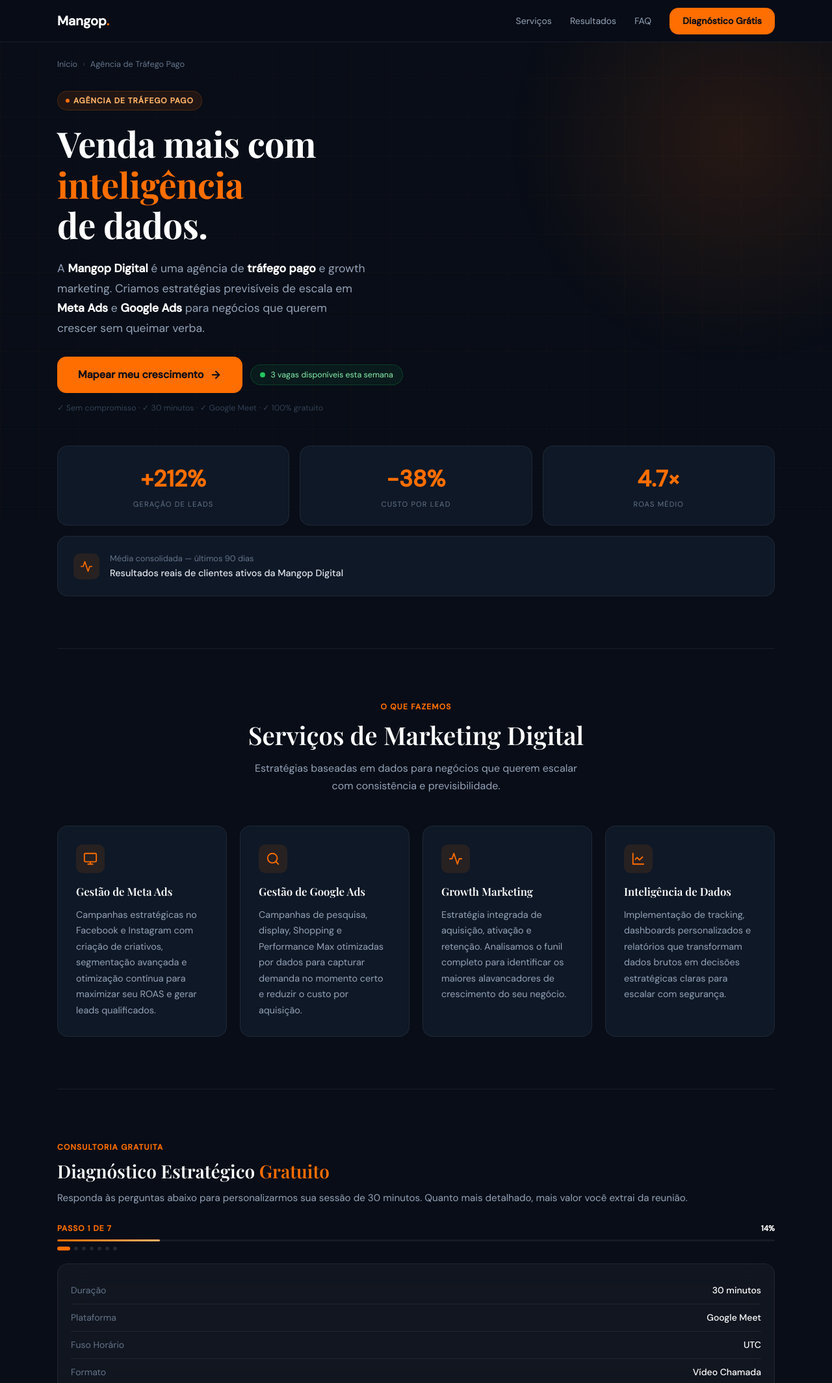
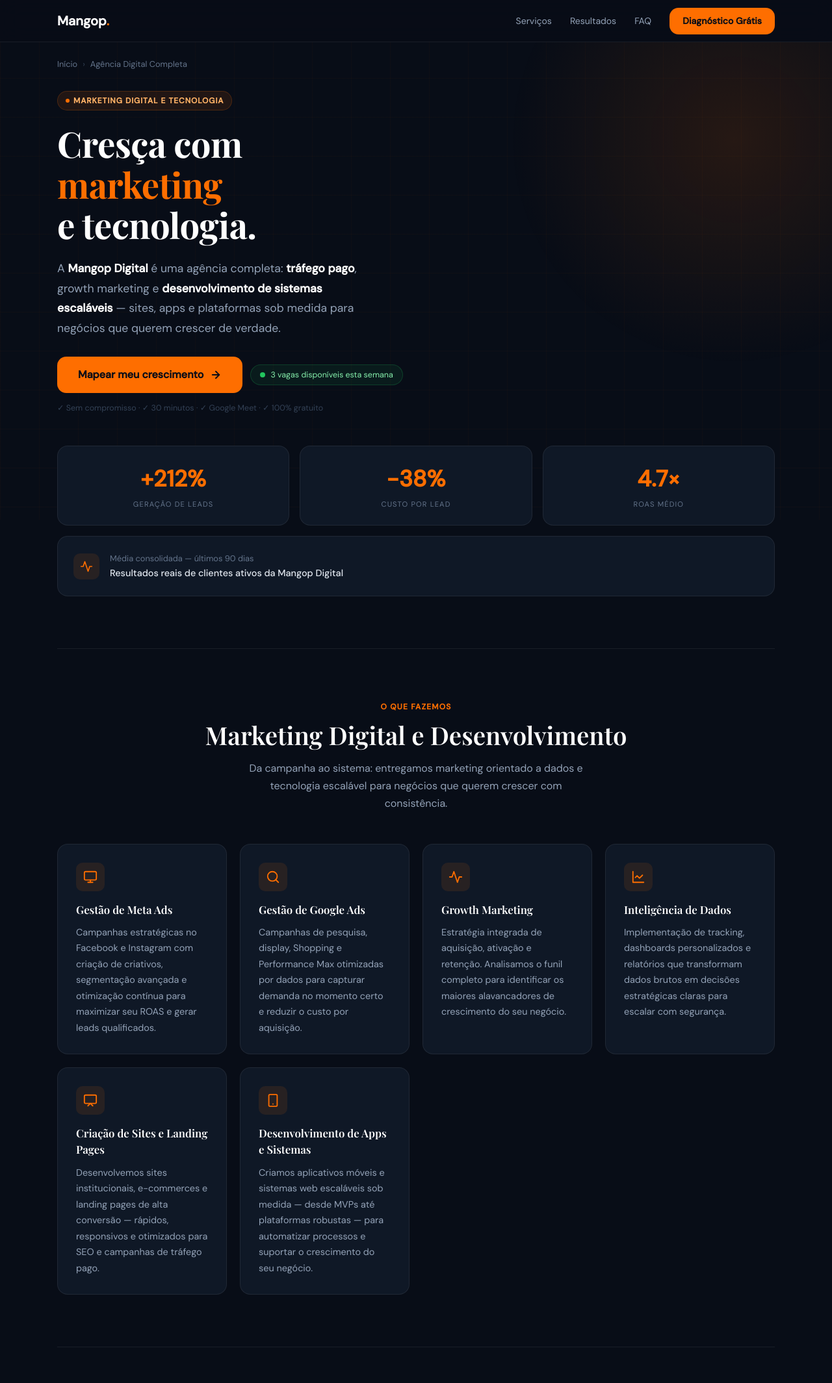
Before and after one commit to adilsonho/mangop-digital-growth-agency, a website: page index.html in a window 1280 px wide. Shown: the top 2129 px of the page at 65% size. Drawn offline with nearby package versions, Linux system fonts and the light colour scheme.

Commit message:
atualizei

```diff
--- a/index.html
+++ b/index.html
@@ -7,9 +7,9 @@
   <!-- ═══════════════════════════════════════════════════════
        SEO PRIMÁRIO
   ═══════════════════════════════════════════════════════ -->
-  <title>Agência de Tráfego Pago e Growth Marketing | Mangop Digital</title>
-  <meta name="description" content="A Mangop Digital é uma agência de tráfego pago e growth marketing. Criamos estratégias de Meta Ads e Google Ads que reduzem custo e escalam vendas. Agende um diagnóstico gratuito de 30 min.">
-  <meta name="keywords" content="agência de tráfego pago, agência de marketing digital, gestão de meta ads, gestão de google ads, growth marketing, consultoria de marketing digital, aumentar vendas online, geração de leads, ROAS, e-commerce">
+  <title>Agência de Marketing Digital e Desenvolvimento de Sistemas | Mangop Digital</title>
+  <meta name="description" content="A Mangop Digital é uma agência completa em São Paulo: tráfego pago, growth marketing e desenvolvimento de sites, apps e sistemas escaláveis. Meta Ads, Google Ads e tecnologia sob medida. Diagnóstico gratuito.">
+  <meta name="keywords" content="agência de tráfego pago, agência de marketing digital, gestão de meta ads, gestão de google ads, growth marketing, consultoria de marketing digital, aumentar vendas online, geração de leads, ROAS, e-commerce, São Paulo">
   <meta name="author" content="Mangop Digital">
   <meta name="robots" content="index, follow, max-image-preview:large, max-snippet:-1, max-video-preview:-1">
   <link rel="canonical" href="https://mangop.com.br/">
@@ -27,8 +27,8 @@
   <meta property="og:type" content="website">
   <meta property="og:url" content="https://mangop.com.br/">
   <meta property="og:site_name" content="Mangop Digital">
-  <meta property="og:title" content="Agência de Tráfego Pago e Growth Marketing | Mangop Digital">
-  <meta property="og:description" content="Pare de queimar verba em anúncios sem retorno. A Mangop Digital cria processos previsíveis de escala. +212% leads, -38% custo, ROAS 4.7x.">
+  <meta property="og:title" content="Agência de Marketing Digital e Desenvolvimento de Sistemas | Mangop Digital">
+  <meta property="og:description" content="Marketing digital + desenvolvimento de sistemas escaláveis. Sites, apps, Meta Ads e Google Ads — tudo sob medida para crescer. +212% leads, -38% custo, ROAS 4.7x.">
   <meta property="og:image" content="https://mangop.com.br/og-image.jpg">
   <meta property="og:image:width" content="1200">
   <meta property="og:image:height" content="630">
@@ -38,8 +38,8 @@
        TWITTER CARD
   ═══════════════════════════════════════════════════════ -->
   <meta name="twitter:card" content="summary_large_image">
-  <meta name="twitter:title" content="Agência de Tráfego Pago | Mangop Digital">
-  <meta name="twitter:description" content="+212% leads, -38% custo, ROAS 4.7x. Diagnóstico estratégico gratuito de 30 min.">
+  <meta name="twitter:title" content="Marketing Digital e Sistemas Escaláveis | Mangop Digital">
+  <meta name="twitter:description" content="Tráfego pago + desenvolvimento de sites, apps e sistemas. +212% leads, -38% custo, ROAS 4.7x. Diagnóstico gratuito.">
   <meta name="twitter:image" content="https://mangop.com.br/og-image.jpg">
 
   <!-- GEO / LOCAL SEO -->
@@ -60,7 +60,7 @@
         "alternateName": "Mangop Digital Growth Agency",
         "url": "https://mangop.com.br",
         "logo": "https://mangop.com.br/logo.png",
-        "description": "Agência de tráfego pago e growth marketing especializada em Meta Ads, Google Ads e estratégias de escala previsível para e-commerces e negócios B2B.",
+        "description": "Agência digital completa especializada em tráfego pago, growth marketing e desenvolvimento de sistemas escaláveis — sites, apps e plataformas sob medida para e-commerces e negócios B2B.",
         "foundingDate": "2022",
         "areaServed": { "@type": "Country", "name": "Brasil" },
         "address": { "@type": "PostalAddress", "addressLocality": "São Paulo", "addressRegion": "SP", "addressCountry": "BR" },
@@ -73,6 +73,8 @@
             { "@type": "Offer", "itemOffered": { "@type": "Service", "name": "Gestão de Meta Ads", "description": "Criação, otimização e escala de campanhas no Facebook e Instagram Ads com foco em ROAS e geração de leads qualificados." } },
             { "@type": "Offer", "itemOffered": { "@type": "Service", "name": "Gestão de Google Ads", "description": "Campanhas de pesquisa, display e Shopping otimizadas por dados para maximizar conversões e reduzir custo por aquisição." } },
             { "@type": "Offer", "itemOffered": { "@type": "Service", "name": "Growth Marketing", "description": "Estratégia integrada de aquisição, ativação e retenção de clientes com foco em crescimento previsível e escalável." } },
+            { "@type": "Offer", "itemOffered": { "@type": "Service", "name": "Desenvolvimento de Sites e Landing Pages", "description": "Criação de sites institucionais, landing pages e e-commerces de alta performance, otimizados para conversão e SEO." } },
+            { "@type": "Offer", "itemOffered": { "@type": "Service", "name": "Desenvolvimento de Aplicativos e Sistemas", "description": "Desenvolvimento de aplicativos móveis e sistemas web escaláveis sob medida para automatizar processos e escalar operações." } },
             { "@type": "Offer", "itemOffered": { "@type": "Service", "name": "Diagnóstico Estratégico Gratuito", "description": "Reunião de 30 minutos via Google Meet para mapear gargalos e oportunidades de crescimento.", "price": "0", "priceCurrency": "BRL" } }
           ]
         }
@@ -210,7 +212,7 @@
         <ol style="list-style:none;padding:0;margin:0;display:flex;align-items:center;gap:8px;font-size:0.8rem;color:var(--text-muted);">
           <li><a href="/" style="color:var(--text-muted);text-decoration:none;" onmouseover="this.style.color='white'" onmouseout="this.style.color='var(--text-muted)'">Início</a></li>
           <li aria-hidden="true" style="color:#334155;">›</li>
-          <li aria-current="page" style="color:#64748b;">Agência de Tráfego Pago</li>
+          <li aria-current="page" style="color:#64748b;">Agência Digital Completa</li>
         </ol>
       </nav>
 
@@ -219,13 +221,13 @@
         <div style="display:contents;">
           <div>
             <div style="margin-bottom:20px;">
-              <span class="badge"><span style="width:6px;height:6px;background:var(--brand);border-radius:50%;display:inline-block;" aria-hidden="true"></span>Agência de Tráfego Pago</span>
+              <span class="badge"><span style="width:6px;height:6px;background:var(--brand);border-radius:50%;display:inline-block;" aria-hidden="true"></span>Marketing Digital e Tecnologia</span>
             </div>
             <h1 id="hero-heading" style="font-family:'Playfair Display',serif;font-size:clamp(2.2rem,4.5vw,3.4rem);font-weight:700;line-height:1.15;letter-spacing:-0.01em;margin-bottom:20px;">
-              Venda mais com<br><span style="color:var(--brand);">inteligência</span><br>de dados.
+              Cresça com<br><span style="color:var(--brand);">marketing</span><br> e tecnologia.
             </h1>
             <p style="color:#94a3b8;font-size:1.1rem;line-height:1.75;max-width:480px;margin-bottom:28px;">
-              A <strong style="color:white;">Mangop Digital</strong> é uma agência de <strong style="color:white;">tráfego pago</strong> e growth marketing. Criamos estratégias previsíveis de escala em <strong style="color:white;">Meta Ads</strong> e <strong style="color:white;">Google Ads</strong> para negócios que querem crescer sem queimar verba.
+              A <strong style="color:white;">Mangop Digital</strong> é uma agência completa: <strong style="color:white;">tráfego pago</strong>, growth marketing e <strong style="color:white;">desenvolvimento de sistemas escaláveis</strong> — sites, apps e plataformas sob medida para negócios que querem crescer de verdade.
             </p>
             <div style="display:flex;flex-wrap:wrap;gap:12px;align-items:center;margin-bottom:14px;">
               <a href="#agendar" class="btn-cta">
@@ -256,8 +258,8 @@
       <section id="servicos" aria-labelledby="servicos-heading" style="margin-bottom:80px;">
         <header style="text-align:center;margin-bottom:48px;">
           <p style="font-size:0.75rem;color:var(--brand);text-transform:uppercase;letter-spacing:0.1em;font-weight:700;margin-bottom:10px;">O que fazemos</p>
-          <h2 id="servicos-heading" style="font-family:'Playfair Display',serif;font-size:clamp(1.7rem,3vw,2.4rem);font-weight:600;line-height:1.25;margin-bottom:14px;">Serviços de Marketing Digital</h2>
-          <p style="color:#94a3b8;max-width:520px;margin:0 auto;line-height:1.7;">Estratégias baseadas em dados para negócios que querem escalar com consistência e previsibilidade.</p>
+          <h2 id="servicos-heading" style="font-family:'Playfair Display',serif;font-size:clamp(1.7rem,3vw,2.4rem);font-weight:600;line-height:1.25;margin-bottom:14px;">Marketing Digital e Desenvolvimento</h2>
+          <p style="color:#94a3b8;max-width:520px;margin:0 auto;line-height:1.7;">Da campanha ao sistema: entregamos marketing orientado a dados e tecnologia escalável para negócios que querem crescer com consistência.</p>
         </header>
         <div style="display:grid;grid-template-columns:repeat(auto-fit,minmax(260px,1fr));gap:20px;">
           <article class="service-card">
@@ -279,6 +281,16 @@
             <div class="service-icon" aria-hidden="true"><svg width="22" height="22" viewBox="0 0 24 24" fill="none" stroke="#fe6e00" stroke-width="2" stroke-linecap="round" stroke-linejoin="round"><path d="M3 3v18h18"/><path d="m19 9-5 5-4-4-3 3"/></svg></div>
             <h3 style="font-family:'Playfair Display',serif;font-size:1.05rem;font-weight:600;margin-bottom:10px;">Inteligência de Dados</h3>
             <p style="color:#94a3b8;font-size:0.9rem;line-height:1.7;">Implementação de tracking, dashboards personalizados e relatórios que transformam dados brutos em decisões estratégicas claras para escalar com segurança.</p>
+          </article>
+          <article class="service-card">
+            <div class="service-icon" aria-hidden="true"><svg width="22" height="22" viewBox="0 0 24 24" fill="none" stroke="#fe6e00" stroke-width="2" stroke-linecap="round" stroke-linejoin="round"><rect x="2" y="3" width="20" height="14" rx="2"/><polyline points="8 21 12 17 16 21"/></svg></div>
+            <h3 style="font-family:'Playfair Display',serif;font-size:1.05rem;font-weight:600;margin-bottom:10px;">Criação de Sites e Landing Pages</h3>
+            <p style="color:#94a3b8;font-size:0.9rem;line-height:1.7;">Desenvolvemos sites institucionais, e-commerces e landing pages de alta conversão — rápidos, responsivos e otimizados para SEO e campanhas de tráfego pago.</p>
+          </article>
+          <article class="service-card">
+            <div class="service-icon" aria-hidden="true"><svg width="22" height="22" viewBox="0 0 24 24" fill="none" stroke="#fe6e00" stroke-width="2" stroke-linecap="round" stroke-linejoin="round"><rect x="5" y="2" width="14" height="20" rx="2"/><line x1="12" y1="18" x2="12.01" y2="18"/></svg></div>
+            <h3 style="font-family:'Playfair Display',serif;font-size:1.05rem;font-weight:600;margin-bottom:10px;">Desenvolvimento de Apps e Sistemas</h3>
+            <p style="color:#94a3b8;font-size:0.9rem;line-height:1.7;">Criamos aplicativos móveis e sistemas web escaláveis sob medida — desde MVPs até plataformas robustas — para automatizar processos e suportar o crescimento do seu negócio.</p>
           </article>
         </div>
       </section>
```
